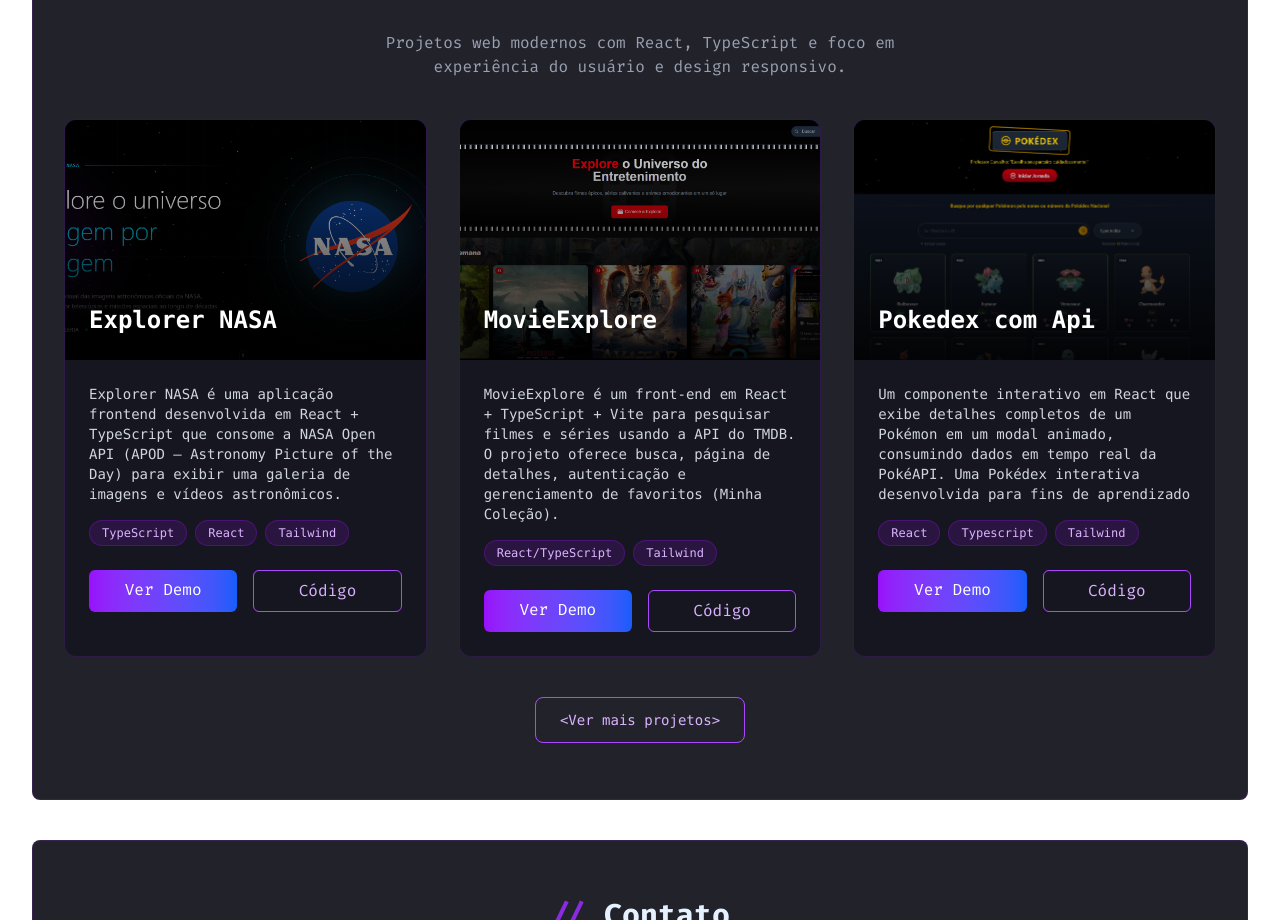
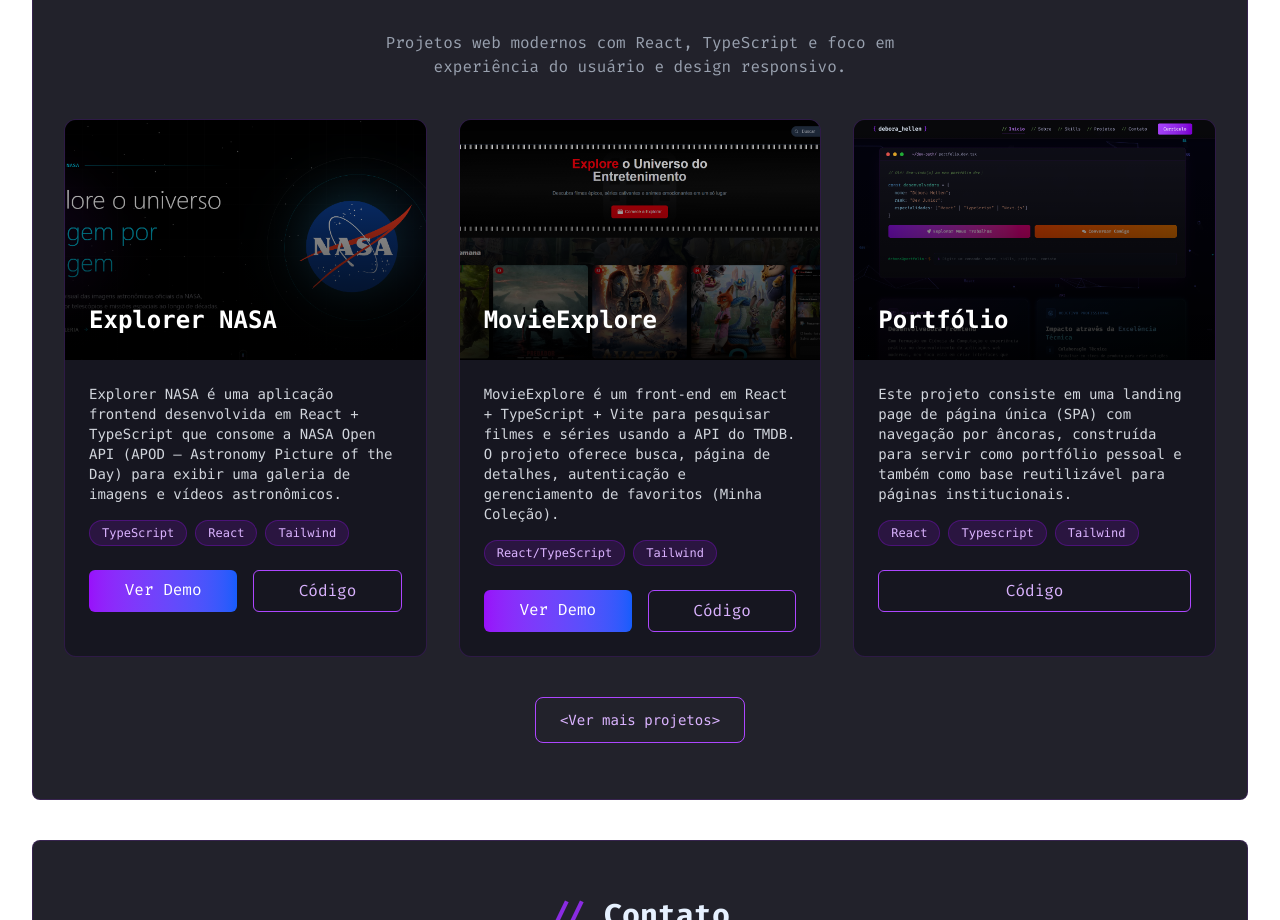
Before and after one commit to debs-veras/landing-page, a React (Vite) app: page / in a window 1280 px wide. Shown: the part 3560-4480 px from the top of the page. Built offline with nearby package versions, Linux system fonts and the light colour scheme.

Commit message:
feat: adicao projeto portfolio e pokedex

```diff
--- a/src/Layout/components/ProjectsSection/index.tsx
+++ b/src/Layout/components/ProjectsSection/index.tsx
@@ -29,6 +29,14 @@
         link: "https://search-movie-explore.vercel.app/",
       },
       {
+        title: "Portfólio ",
+        description:
+          "Este projeto consiste em uma landing page de página única (SPA) com navegação por âncoras, construída para servir como portfólio pessoal e também como base reutilizável para páginas institucionais.",
+        technologies: ["React", "Typescript", "Tailwind"],
+        image: "/projetos/portfolio.png",
+        github: "https://github.com/debs-veras/landing-page",
+      },
+      {
         title: "Pokedex com Api",
         description:
           "Um componente interativo em React que exibe detalhes completos de um Pokémon em um modal animado, consumindo dados em tempo real da PokéAPI. Uma Pokédex interativa desenvolvida para fins de aprendizado",
@@ -46,7 +54,6 @@
         github: "https://github.com/debs-veras/react-selecao-box3",
         link: "https://react-selecao-box3.vercel.app/",
       },
-
       {
         title: "Memory Game",
         description:
@@ -168,6 +175,15 @@
         image: "/projetos/app-desk.png",
         link: "https://deborahellen.free.nf/index.php",
         github: "https://github.com/debs-veras/app_help_desk.git",
+      },
+      {
+        title: "Pokedex Completa",
+        description:
+          "Esse repositório contém a Pokédex completa que foi construída durante um tutorial no YouTube pelo canal Manual do Dev, usando as linguagens de front‑end HTML, CSS e JavaScript para criar uma aplicação interativa que lista Pokémons e mostra detalhes sobre eles.",
+        technologies: ["HTML", "JavaScript", "CSS"],
+        image: "/projetos/pokedex-completa.png",
+        link: "https://debs-veras.github.io/pokedex-completo",
+        github: "https://github.com/debs-veras/pokedex-completo",
       },
       {
         title: "Mata Mosquito",
```
Also changed, not shown: public/projetos/pokedex-completa.png (added), public/projetos/portfolio.png (added).
